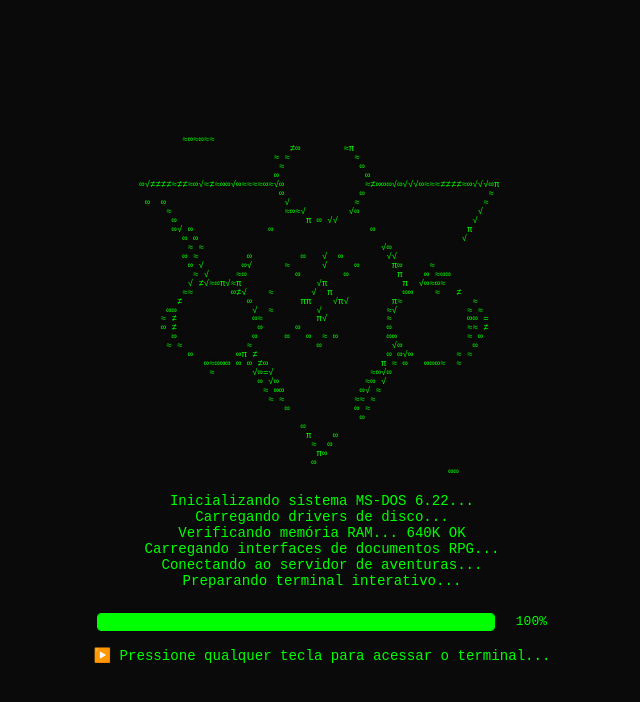
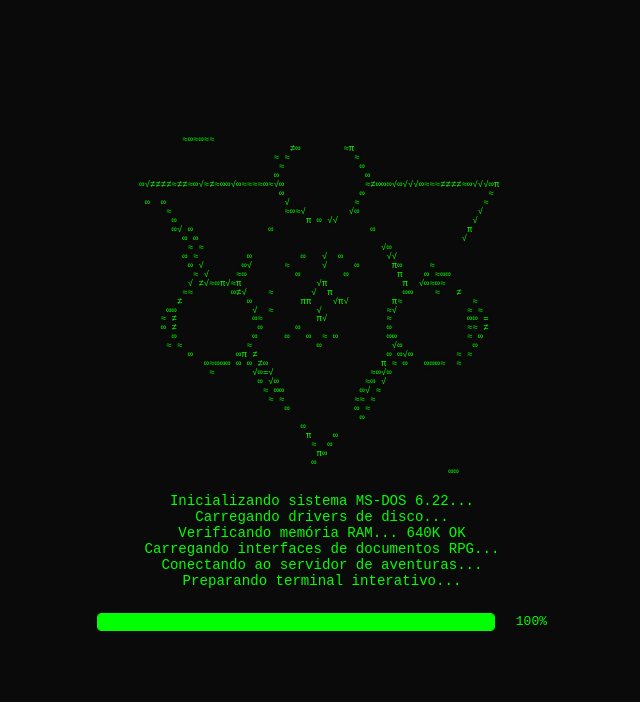
Before and after one commit to RuanVFeitosa/MS-DOS, a Vue app: page / in a window 1280 px wide. Shown: the top 702 px of the page, without its empty margins (318-958 px from the left). Built offline with nearby package versions, Linux system fonts and the light colour scheme.

Commit message:
Correção do MS-DOS

```diff
--- a/src/components/BootScreen.vue
+++ b/src/components/BootScreen.vue
@@ -1,5 +1,5 @@
 <template>
-  <div class="boot-screen">
+  <div class="boot-screen" tabindex="0" @click="handleFirstInteraction" @keydown="handleFirstInteraction">
     <div class="boot-content">
       <pre class="ascii-logo">{{ asciiArt }}</pre>
       <div class="boot-messages">
@@ -39,6 +39,7 @@ const messages = [
 ]
 const visibleMessages = ref<string[]>([])
 const readyToContinue = ref(false)
+const firstInteraction = ref(false) // controle para tocar áudio uma vez
 let progressInterval: number | null = null
 let msgIndex = 0
 
@@ -82,31 +83,39 @@ const asciiArt = `≈∞≈∞≈≈
                                                  ∞∞`
 
 const boot = () => {
-  // Toca som de boot no início
-  audio.playBoot()
-
   progressInterval = setInterval(() => {
     if (progress.value < 100) {
       progress.value += 1
       if (progress.value % 14 === 0 && msgIndex < messages.length) {
-        visibleMessages.value.push(messages[msgIndex])
+        visibleMessages.value.push(messages[msgIndex] ?? '')
         msgIndex++
       }
     } else {
       if (progressInterval) clearInterval(progressInterval)
-      // Toca som de sucesso
-      audio.playSuccess()
-      // Toca som de "pronto" após um breve delay
-      setTimeout(() => {
-        audio.playReady()
-        readyToContinue.value = true
-      }, 500)
+      // Não toca áudio aqui, será tocado na primeira interação
+      readyToContinue.value = true
     }
   }, 35)
 }
 
-// Aguarda qualquer tecla para continuar
-const handleKeyPress = () => {
+// Primeira interação do usuário (clique ou tecla)
+const handleFirstInteraction = () => {
+  if (!firstInteraction.value) {
+    firstInteraction.value = true
+    // Resume o AudioContext e toca os sons
+    audio.resume()
+    audio.playBoot()
+    setTimeout(() => {
+      audio.playSuccess()
+      setTimeout(() => {
+        audio.playReady()
+      }, 500)
+    }, 300)
+  }
+}
+
+// Aguarda qualquer tecla para continuar (após o boot completo)
+const handleKeyPress = (event: KeyboardEvent) => {
   if (readyToContinue.value) {
     emit('boot-complete')
   }
@@ -120,8 +129,12 @@ const handleClick = () => {
 
 onMounted(() => {
   boot()
+  // Adiciona eventos para capturar teclas e cliques
   window.addEventListener('keydown', handleKeyPress)
   window.addEventListener('click', handleClick)
+  // Foca no elemento para capturar eventos de tecla
+  const el = document.querySelector('.boot-screen') as HTMLElement
+  if (el) el.focus()
 })
 
 onUnmounted(() => {
@@ -146,7 +159,8 @@ onUnmounted(() => {
   font-family: 'Courier New', monospace;
   color: #00ff00;
   overflow: hidden;
-  outline: none; /* remove focus outline */
+  outline: none;
+  cursor: default;
 }
 
 .boot-content {
@@ -243,7 +257,6 @@ onUnmounted(() => {
 @media (max-width: 768px) {
   .ascii-logo {
     font-size: clamp(0.25rem, 0.5vw, 0.6rem);
-    line-height: 1.0;
   }
   .boot-messages {
     min-height: 70px;
--- a/src/main.ts
+++ b/src/main.ts
@@ -1,6 +1,6 @@
 import { createApp } from 'vue'
 import App from './App.vue'
-import router from './router/index.js'
+import router from './router/index'
 import './style.css'
 
 const app = createApp(App)
--- a/src/services/audio.ts
+++ b/src/services/audio.ts
@@ -1,187 +1,151 @@
 // src/services/audio.ts
-
 class AudioService {
-  private audioCtx: AudioContext | null = null;
+  private audioContext: AudioContext | null = null
+  private initialized = false
+  private pendingBootSound: boolean = false
 
   private init() {
-    if (!this.audioCtx) {
-      this.audioCtx = new (
-        window.AudioContext || (window as any).webkitAudioContext
-      )();
-    }
-    // Resume se estiver suspenso (necessário após interação do usuário)
-    if (this.audioCtx.state === "suspended") {
-      this.audioCtx.resume();
-    }
-    return this.audioCtx;
-  }
-
-  // Som de tecla (clique curto)
-  playKeyPress() {
-    try {
-      const ctx = this.init();
-      if (!ctx) return;
-
-      const oscillator = ctx.createOscillator();
-      const gain = ctx.createGain();
-      oscillator.connect(gain);
-      gain.connect(ctx.destination);
-
-      oscillator.type = "sine";
-      oscillator.frequency.setValueAtTime(800, ctx.currentTime);
-      oscillator.frequency.exponentialRampToValueAtTime(
-        600,
-        ctx.currentTime + 0.02,
-      );
-
-      gain.gain.setValueAtTime(0.08, ctx.currentTime);
-      gain.gain.exponentialRampToValueAtTime(0.001, ctx.currentTime + 0.05);
-
-      oscillator.start(ctx.currentTime);
-      oscillator.stop(ctx.currentTime + 0.05);
-    } catch (e) {
-      // Silencia erros de áudio
+    if (!this.initialized) {
+      try {
+        this.audioContext = new (window.AudioContext || (window as any).webkitAudioContext)()
+        this.initialized = true
+        // Se houver som pendente, toca agora
+        if (this.pendingBootSound) {
+          this.playBoot()
+          this.pendingBootSound = false
+        }
+      } catch (e) {
+        console.warn('Web Audio API não suportada')
+      }
     }
   }
 
-  // Som de Enter (beep médio)
-  playEnter() {
-    try {
-      const ctx = this.init();
-      if (!ctx) return;
-
-      const oscillator = ctx.createOscillator();
-      const gain = ctx.createGain();
-      oscillator.connect(gain);
-      gain.connect(ctx.destination);
-
-      oscillator.type = "square";
-      oscillator.frequency.setValueAtTime(440, ctx.currentTime);
-
-      gain.gain.setValueAtTime(0.1, ctx.currentTime);
-      gain.gain.exponentialRampToValueAtTime(0.001, ctx.currentTime + 0.08);
-
-      oscillator.start(ctx.currentTime);
-      oscillator.stop(ctx.currentTime + 0.08);
-    } catch (e) {
-      // Silencia erros
+  // Método para garantir que o contexto seja iniciado por interação do usuário
+  public resume() {
+    this.init()
+    if (this.audioContext && this.audioContext.state === 'suspended') {
+      this.audioContext.resume()
     }
   }
 
-  // Som de erro (buzzer)
-  playError() {
+  playKeyPress() {
+    this.init()
+    if (!this.audioContext) return
     try {
-      const ctx = this.init();
-      if (!ctx) return;
-
-      const oscillator = ctx.createOscillator();
-      const gain = ctx.createGain();
-      oscillator.connect(gain);
-      gain.connect(ctx.destination);
-
-      oscillator.type = "sawtooth";
-      oscillator.frequency.setValueAtTime(150, ctx.currentTime);
-      oscillator.frequency.exponentialRampToValueAtTime(
-        80,
-        ctx.currentTime + 0.2,
-      );
-
-      gain.gain.setValueAtTime(0.15, ctx.currentTime);
-      gain.gain.exponentialRampToValueAtTime(0.001, ctx.currentTime + 0.2);
-
-      oscillator.start(ctx.currentTime);
-      oscillator.stop(ctx.currentTime + 0.2);
-    } catch (e) {
-      // Silencia erros
-    }
-  }
-
-  // Som de boot (beep ascendente)
-  playBoot() {
-    try {
-      const ctx = this.init();
-      if (!ctx) return;
-
-      // Primeiro beep curto
-      let osc = ctx.createOscillator();
-      let gain = ctx.createGain();
-      osc.connect(gain);
-      gain.connect(ctx.destination);
-      osc.type = "sine";
-      osc.frequency.setValueAtTime(600, ctx.currentTime);
-      gain.gain.setValueAtTime(0.08, ctx.currentTime);
-      gain.gain.exponentialRampToValueAtTime(0.001, ctx.currentTime + 0.1);
-      osc.start(ctx.currentTime);
-      osc.stop(ctx.currentTime + 0.1);
-
-      // Segundo beep mais agudo após 0.15s
-      setTimeout(() => {
-        try {
-          const osc2 = ctx.createOscillator();
-          const gain2 = ctx.createGain();
-          osc2.connect(gain2);
-          gain2.connect(ctx.destination);
-          osc2.type = "sine";
-          osc2.frequency.setValueAtTime(900, ctx.currentTime + 0.15);
-          gain2.gain.setValueAtTime(0.08, ctx.currentTime + 0.15);
-          gain2.gain.exponentialRampToValueAtTime(
-            0.001,
-            ctx.currentTime + 0.25,
-          );
-          osc2.start(ctx.currentTime + 0.15);
-          osc2.stop(ctx.currentTime + 0.25);
-        } catch (e) {}
-      }, 150);
+      const oscillator = this.audioContext.createOscillator()
+      const gainNode = this.audioContext.createGain()
+      oscillator.connect(gainNode)
+      gainNode.connect(this.audioContext.destination)
+      oscillator.frequency.value = 800
+      oscillator.type = 'sine'
+      gainNode.gain.setValueAtTime(0.08, this.audioContext.currentTime)
+      gainNode.gain.exponentialRampToValueAtTime(0.001, this.audioContext.currentTime + 0.04)
+      oscillator.start(this.audioContext.currentTime)
+      oscillator.stop(this.audioContext.currentTime + 0.04)
     } catch (e) {}
   }
 
-  // Som de conclusão (sucesso)
-  playSuccess() {
+  playEnter() {
+    this.init()
+    if (!this.audioContext) return
     try {
-      const ctx = this.init();
-      if (!ctx) return;
-
-      // Sequência de duas notas ascendentes
-      const playNote = (freq: number, delay: number) => {
-        const osc = ctx.createOscillator();
-        const gain = ctx.createGain();
-        osc.connect(gain);
-        gain.connect(ctx.destination);
-        osc.type = "sine";
-        osc.frequency.setValueAtTime(freq, ctx.currentTime + delay);
-        gain.gain.setValueAtTime(0.08, ctx.currentTime + delay);
-        gain.gain.exponentialRampToValueAtTime(
-          0.001,
-          ctx.currentTime + delay + 0.15,
-        );
-        osc.start(ctx.currentTime + delay);
-        osc.stop(ctx.currentTime + delay + 0.15);
-      };
-      playNote(523, 0); // C5
-      playNote(659, 0.12); // E5
-      playNote(784, 0.24); // G5
+      const oscillator = this.audioContext.createOscillator()
+      const gainNode = this.audioContext.createGain()
+      oscillator.connect(gainNode)
+      gainNode.connect(this.audioContext.destination)
+      oscillator.frequency.value = 600
+      oscillator.type = 'sine'
+      gainNode.gain.setValueAtTime(0.12, this.audioContext.currentTime)
+      gainNode.gain.exponentialRampToValueAtTime(0.001, this.audioContext.currentTime + 0.08)
+      oscillator.start(this.audioContext.currentTime)
+      oscillator.stop(this.audioContext.currentTime + 0.08)
     } catch (e) {}
   }
 
-  // Som de "pronto" (boot completo)
+  playError() {
+    this.init()
+    if (!this.audioContext) return
+    try {
+      const oscillator = this.audioContext.createOscillator()
+      const gainNode = this.audioContext.createGain()
+      oscillator.connect(gainNode)
+      gainNode.connect(this.audioContext.destination)
+      oscillator.frequency.value = 440
+      oscillator.type = 'square'
+      gainNode.gain.setValueAtTime(0.15, this.audioContext.currentTime)
+      gainNode.gain.exponentialRampToValueAtTime(0.001, this.audioContext.currentTime + 0.15)
+      oscillator.start(this.audioContext.currentTime)
+      oscillator.stop(this.audioContext.currentTime + 0.15)
+    } catch (e) {}
+  }
+
+  playBoot() {
+    this.init()
+    if (!this.audioContext) {
+      // Marca como pendente para tocar quando o contexto for inicializado
+      this.pendingBootSound = true
+      return
+    }
+    const frequencies = [523, 659, 784, 1047]
+    frequencies.forEach((freq, i) => {
+      setTimeout(() => {
+        try {
+          const osc = this.audioContext!.createOscillator()
+          const gain = this.audioContext!.createGain()
+          osc.connect(gain)
+          gain.connect(this.audioContext!.destination)
+          osc.frequency.value = freq
+          osc.type = 'sine'
+          gain.gain.setValueAtTime(0.1, this.audioContext!.currentTime)
+          gain.gain.exponentialRampToValueAtTime(0.001, this.audioContext!.currentTime + 0.1)
+          osc.start(this.audioContext!.currentTime)
+          osc.stop(this.audioContext!.currentTime + 0.1)
+        } catch (e) {}
+      }, i * 120)
+    })
+  }
+
+  playSuccess() {
+    this.init()
+    if (!this.audioContext) return
+    try {
+      const osc = this.audioContext.createOscillator()
+      const gain = this.audioContext.createGain()
+      osc.connect(gain)
+      gain.connect(this.audioContext.destination)
+      osc.frequency.value = 880
+      osc.type = 'sine'
+      gain.gain.setValueAtTime(0.12, this.audioContext.currentTime)
+      gain.gain.exponentialRampToValueAtTime(0.001, this.audioContext.currentTime + 0.12)
+      osc.start(this.audioContext.currentTime)
+      osc.stop(this.audioContext.currentTime + 0.12)
+    } catch (e) {}
+  }
+
   playReady() {
+    this.init()
+    if (!this.audioContext) return
     try {
-      const ctx = this.init();
-      if (!ctx) return;
-
-      // Beep longo e grave
-      const osc = ctx.createOscillator();
-      const gain = ctx.createGain();
-      osc.connect(gain);
-      gain.connect(ctx.destination);
-      osc.type = "sine";
-      osc.frequency.setValueAtTime(440, ctx.currentTime);
-      gain.gain.setValueAtTime(0.1, ctx.currentTime);
-      gain.gain.exponentialRampToValueAtTime(0.001, ctx.currentTime + 0.3);
-      osc.start(ctx.currentTime);
-      osc.stop(ctx.currentTime + 0.3);
+      const playTone = (freq: number, delay: number) => {
+        setTimeout(() => {
+          try {
+            const osc = this.audioContext!.createOscillator()
+            const gain = this.audioContext!.createGain()
+            osc.connect(gain)
+            gain.connect(this.audioContext!.destination)
+            osc.frequency.value = freq
+            osc.type = 'sine'
+            gain.gain.setValueAtTime(0.1, this.audioContext!.currentTime)
+            gain.gain.exponentialRampToValueAtTime(0.001, this.audioContext!.currentTime + 0.06)
+            osc.start(this.audioContext!.currentTime)
+            osc.stop(this.audioContext!.currentTime + 0.06)
+          } catch (e) {}
+        }, delay)
+      }
+      playTone(660, 0)
+      playTone(880, 100)
     } catch (e) {}
   }
 }
 
-export const audio = new AudioService();
+export const audio = new AudioService()
```
Also changed, not shown: src/vite-env.d.ts (added, +7 -0 lines), src/router/index.ts (renamed from src/router/index.js).
